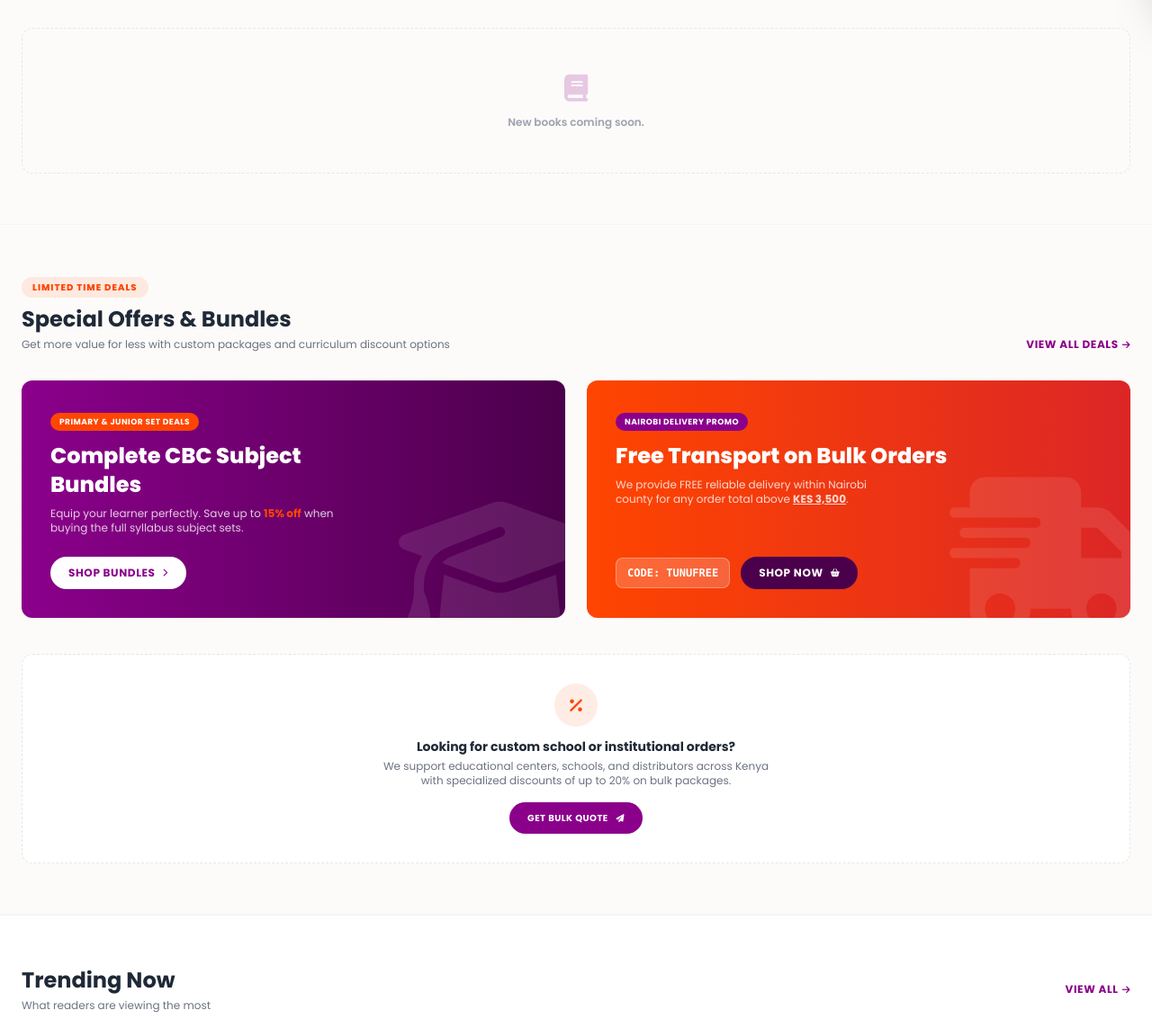
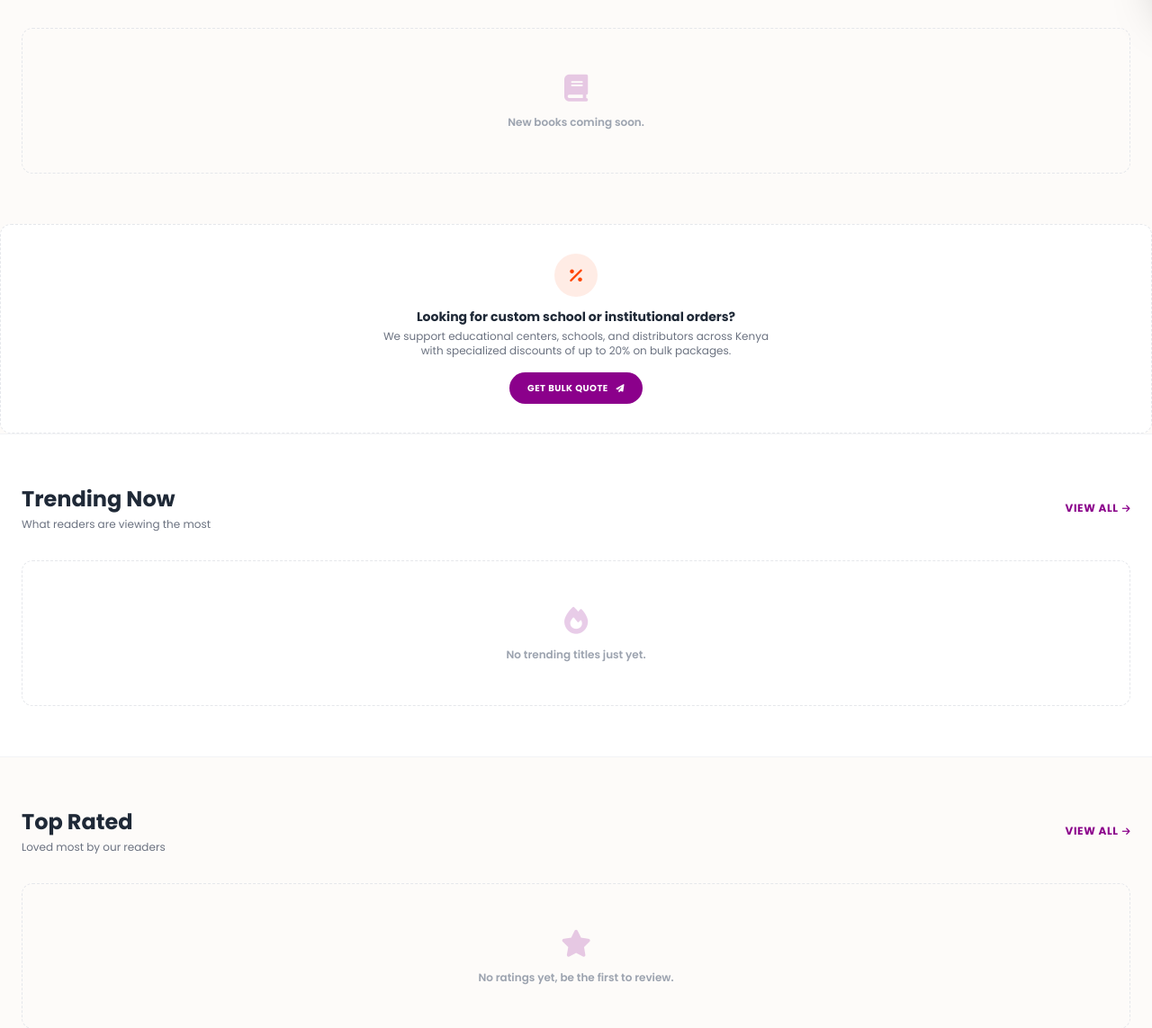
Before and after one commit to LutanTech/tunu-jinja, a Flask app: page / in a window 1280 px wide. Shown: the part 796-1939 px from the top of the page at 90% size. Run offline with Flask 3, Linux system fonts and the light colour scheme; data that the repository does not hold is empty.

Commit message:
Update index.html template: add AOS animation to book count display for enhanced visual appeal, and comment out special offers section for future use. Clean up promo blocks for better structure and readability.

```diff
--- a/templates/index.html
+++ b/templates/index.html
@@ -22,7 +22,7 @@
                 </a>
             </div>
             {% if book_count %}
-            <p class="text-white/60 text-xs mt-6 font-semibold">
+            <p class="text-white/60 text-xs mt-6 font-semibold" data-aos="flip-up">
                 <i class="fas fa-check-circle text-orangered"></i> {{ book_count | number }}+ books in our growing catalog
             </p>
             {% endif %}
@@ -114,7 +114,7 @@
     {% endif %}
 </section>
 
-<!-- SPECIAL OFFERS -->
+<!--
 <section class="bg-lightWarm border-y border-gray-100 py-10 md:py-14">
     <div class="max-w-7xl mx-auto px-4 md:px-6">
         <div class="flex flex-col md:flex-row md:items-end justify-between mb-8 gap-3">
@@ -128,9 +128,8 @@
             </a>
         </div>
 
-        <!-- Banner Promo Blocks -->
         <div class="grid grid-cols-1 lg:grid-cols-2 gap-6 mb-10">
-            <!-- Promo 1: CBC Bundles -->
+
             <div data-aos="fade-up" class="relative overflow-hidden rounded-xl bg-gradient-to-r from-magenta to-dark-magenta text-white p-6 md:p-8 flex flex-col justify-between min-h-[220px] shadow-sm hover:shadow-md transition-shadow">
                 <div class="absolute right-0 bottom-0 translate-x-10 translate-y-10 opacity-10 pointer-events-none">
                     <i class="fas fa-graduation-cap text-[180px]"></i>
@@ -147,8 +146,7 @@
                 </div>
             </div>
 
-            <!-- Promo 2: Bulk order Discount / Free Shipping -->
-            <div data-aos="fade-up" data-aos-delay="100" class="relative overflow-hidden rounded-xl bg-gradient-to-r from-orangered to-red-600 text-white p-6 md:p-8 flex flex-col justify-between min-h-[220px] shadow-sm hover:shadow-md transition-shadow">
+          <div data-aos="fade-up" data-aos-delay="100" class="relative overflow-hidden rounded-xl bg-gradient-to-r from-orangered to-red-600 text-white p-6 md:p-8 flex flex-col justify-between min-h-[220px] shadow-sm hover:shadow-md transition-shadow">
                 <div class="absolute right-0 bottom-0 translate-x-6 translate-y-6 opacity-10 pointer-events-none">
                     <i class="fas fa-shipping-fast text-[180px]"></i>
                 </div>
@@ -164,9 +162,8 @@
                     </a>
                 </div>
             </div>
-        </div>
+        </div>-->
 
-        <!-- Dynamic Discounted Books Grid -->
         {% if discounted_books %}
         <div class="grid grid-cols-2 sm:grid-cols-3 lg:grid-cols-4 gap-4 md:gap-6">
             {% for book in discounted_books %}
@@ -202,7 +199,6 @@
             {% endfor %}
         </div>
         {% else %}
-        <!-- Showcase dynamic placeholder/message of institutional bulk discount if none loaded dynamically -->
         <div class="bg-white border border-dashed border-gray-200 rounded-xl py-8 px-4 text-center">
             <div class="inline-flex items-center justify-center w-12 h-12 bg-orangered/10 rounded-full text-orangered mb-3">
                 <i class="fas fa-percentage text-lg"></i>
```
